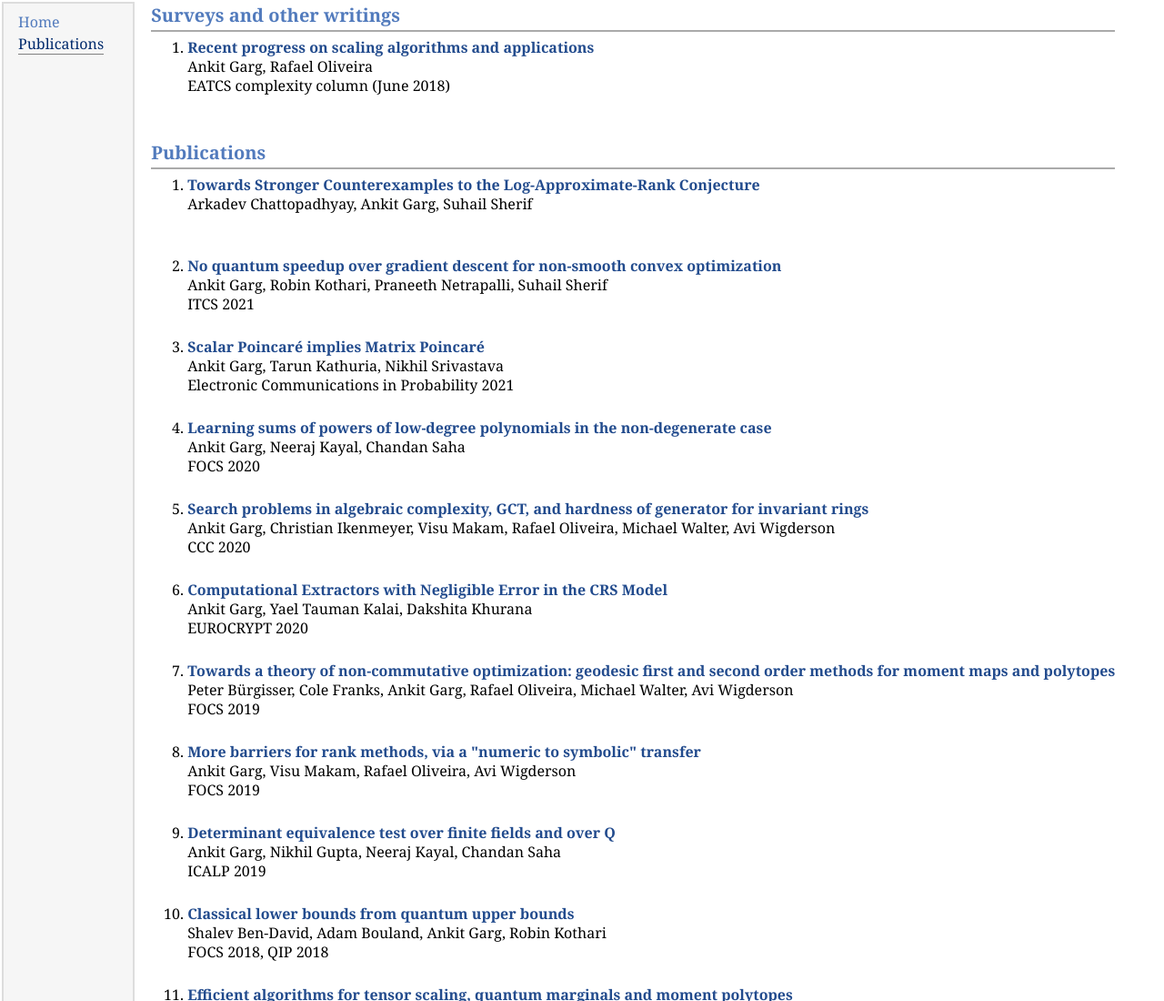
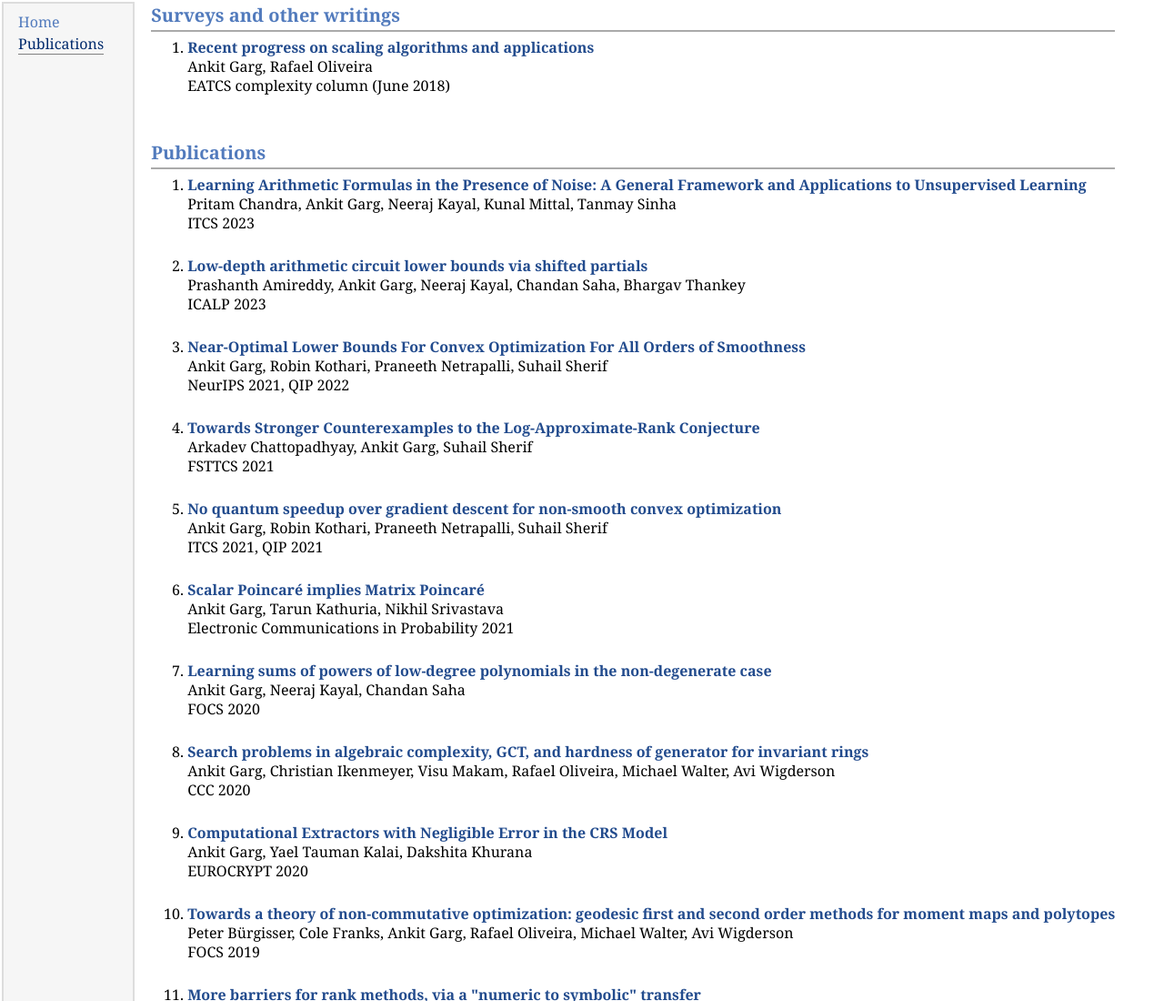
Before and after one commit to ankit-garg-6/ankit-garg-6.github.io, a plain HTML site: page research.html in a window 1280 px wide. Shown: the top 1100 px of the page at 91% size. Drawn offline with Linux system fonts and the light colour scheme.

Commit message:
Update research.html

```diff
--- a/research.html
+++ b/research.html
@@ -25,14 +25,29 @@ EATCS complexity column (June 2018) <br />
 </ol>
 <h2>Publications</h2>
 <ol>
+<li><p><a href="https://arxiv.org/abs/2311.07284"><b>Learning Arithmetic Formulas in the Presence of Noise: A General Framework and Applications to Unsupervised Learning</b></a> <br />
+Pritam Chandra, Ankit Garg, Neeraj Kayal, Kunal Mittal, Tanmay Sinha <br />
+ITCS 2023<br />
+<br /></p>
+</li>
+<li><p><a href="https://arxiv.org/abs/2211.07691"><b>Low-depth arithmetic circuit lower bounds via shifted partials</b></a> <br />
+Prashanth Amireddy, Ankit Garg, Neeraj Kayal, Chandan Saha, Bhargav Thankey <br />
+ICALP 2023<br />
+<br /></p>
+</li>
+<li><p><a href="https://arxiv.org/abs/2112.01118"><b>Near-Optimal Lower Bounds For Convex Optimization For All Orders of Smoothness</b></a> <br />
+Ankit Garg, Robin Kothari, Praneeth Netrapalli, Suhail Sherif <br />
+NeurIPS 2021, QIP 2022<br />
+<br /></p>
+</li>
 <li><p><a href="https://arxiv.org/abs/2009.02717"><b>Towards Stronger Counterexamples to the Log-Approximate-Rank Conjecture</b></a> <br />
 Arkadev Chattopadhyay, Ankit Garg, Suhail Sherif <br />
-<br />
+FSTTCS 2021<br />
 <br /></p>
 </li>
 <li><p><a href=""><b>No quantum speedup over gradient descent for non-smooth convex optimization</b></a> <br />
 Ankit Garg, Robin Kothari, Praneeth Netrapalli, Suhail Sherif <br />
-ITCS 2021<br />
+ITCS 2021, QIP 2021<br />
 <br /></p>
 </li>
 <li><p><a href="https://arxiv.org/pdf/2006.09567.pdf"><b>Scalar Poincar&eacute implies Matrix Poincar&eacute</b></a> <br />
```
